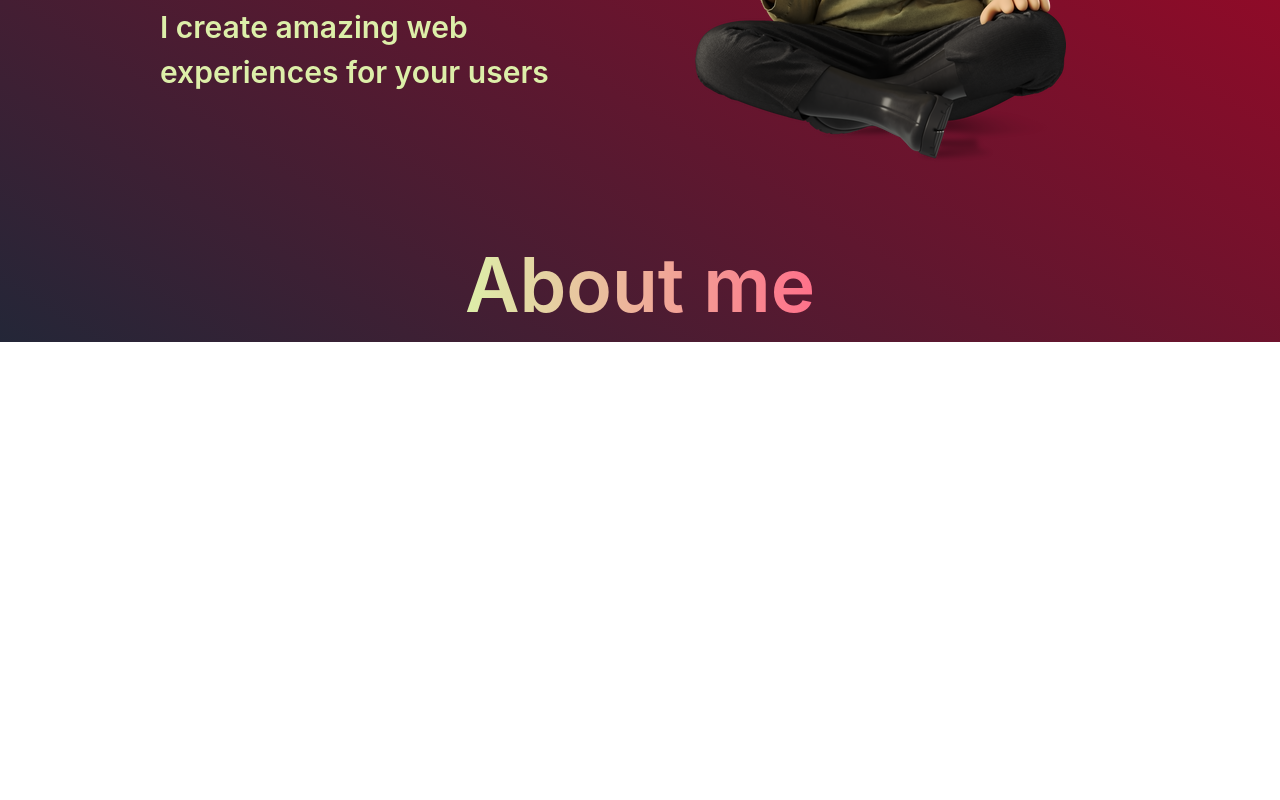
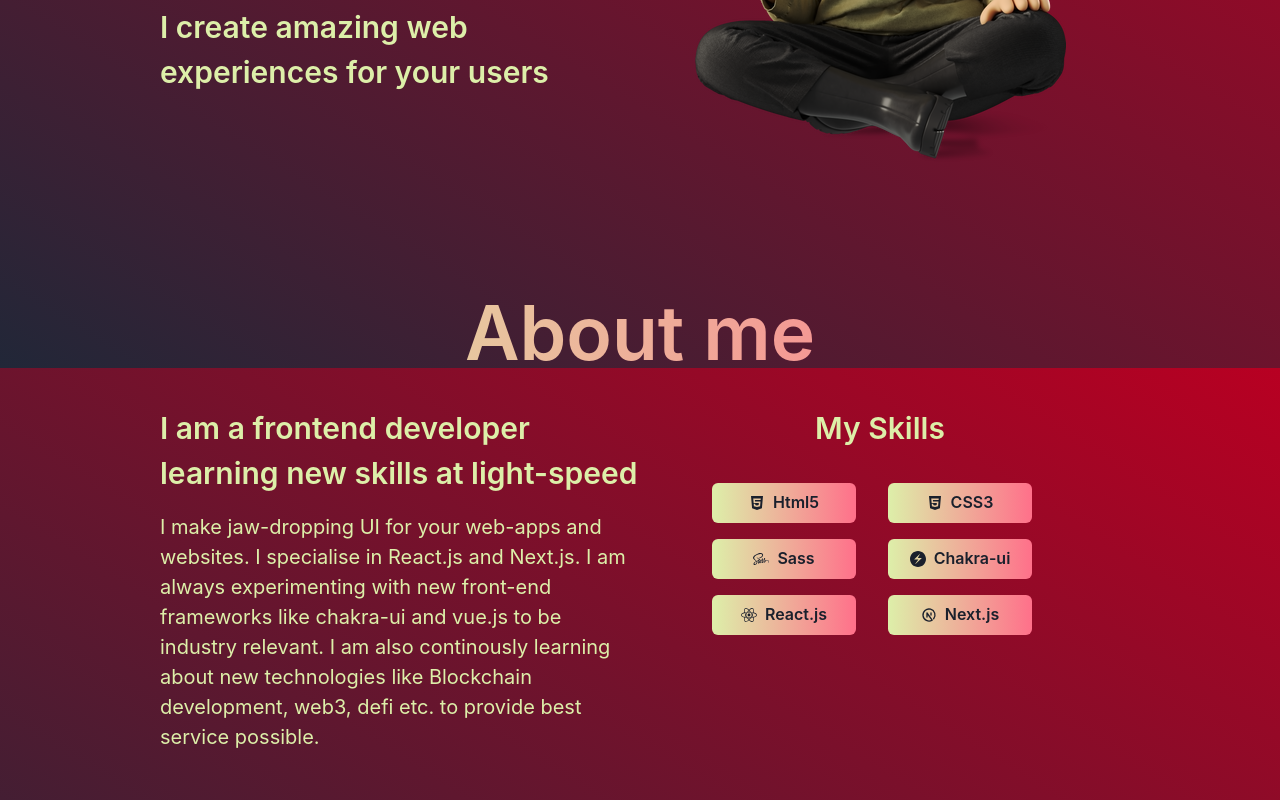
Before and after one commit to codantes/nextjs-portfolio, a Next.js app: page / in a window 1280 px wide. Shown: the part 432-1232 px from the top of the page. Before the commit the page ends 800 px from the top, so only its background shows below. Built offline with nearby package versions, Linux system fonts and the light colour scheme.

Commit message:
added about section component

```diff
--- a/components/About.js
+++ b/components/About.js
@@ -1,14 +1,194 @@
-import {Grid, GridItem, Text} from '@chakra-ui/react';
+import {Grid, GridItem, Text, Button} from '@chakra-ui/react';
+import {motion} from 'framer-motion';
+import {FaHtml5, FaCss3Alt, FaSass, FaReact} from 'react-icons/fa';
+import {SiChakraui, SiRedux} from 'react-icons/si';
+import { TbBrandNextjs } from 'react-icons/tb';
 
 const About = () => {
     return (
-        <Grid>
-            <GridItem>
+        <Grid
+        spacing='3rem'
+        w={['90%', '90%', '80%', '75%']}
+        gridTemplateColumns={['1fr', '1fr', '1fr', 'repeat(2,1fr)']}
+        alignItems='start'
+        justifyContent='center'
+        m='auto'
+        my='3rem'
+        as={motion.div}
+        initial={{
+            opacity : 0
+        }}
+        whileInView={{
+            opacity : 1
+        }}
+        transition={{
+            staggeredChilren : 0.3,
+            delayChildren : 0.5
+        }}
+        >
+            <GridItem
+            as={motion.div}
+            initial={{
+                opacity : 0
+            }}
+            whileInView={{
+                opacity : 1
+            }}
+            gridColumn='1/ span 2'
+            >
                 <Text
                 variant='gradientHeading'
+                textAlign='center'
                 >
                     About me
                 </Text>
+            </GridItem>
+
+            <GridItem
+            as={motion.div}
+            initial={{
+                opacity : 0
+            }}
+            whileInView={{
+                opacity : 1
+            }}
+            transition={{
+                staggeredChilren : 0.3,
+                delayChildren : 0.5
+            }}
+            >
+                <Text
+                variant='regularSubheading'
+                my='1rem'
+                as={motion.h2}
+                initial={{
+                    opacity : 0
+                }}
+                whileInView={{
+                    opacity : 1
+                }}
+                >
+                    I am a frontend developer learning new skills at light-speed
+                </Text>
+                <Text
+                variant='para'
+                textAlign={['center', 'center', 'left', 'left' ]}
+                as={motion.h2}
+                initial={{
+                    opacity : 0
+                }}
+                whileInView={{
+                    opacity : 1
+                }}
+                >
+                    I make jaw-dropping UI for your web-apps and websites. I specialise in React.js and Next.js. I am always experimenting with new front-end frameworks like chakra-ui and vue.js to be industry relevant. I am also continously learning about new technologies like Blockchain development, web3, defi etc. to provide best service possible.
+                </Text>
+            </GridItem>
+
+            <GridItem
+            gridColumnStart={['1', '1', '2', '2']}
+            as={motion.div}
+            initial={{
+                opacity : 0
+            }}
+            whileInView={{
+                opacity : 1
+            }}
+            transition={{
+                staggeredChilren : 0.3,
+                delayChildren : 0.5
+            }}
+            >
+                <Grid
+                gridTemplateColumns={['repeat(2, 1fr)', 'repeat(2, 1fr)', 'repeat(2, 1fr)', 'repeat(2, 1fr)']}
+                gap='1rem'
+                w='70%'
+                m='auto'
+                >
+                <GridItem
+                gridColumn='1/ span 2'
+                >
+                <Text
+                variant='regularSubheading'
+                textAlign='center'
+                my='1rem'
+                as={motion.h2}
+                initial={{
+                    opacity : 0
+                }}
+                whileInView={{
+                    opacity : 1
+                }}
+                >
+                    My Skills
+                </Text>
+                </GridItem>
+                <GridItem>
+                <Button
+                variant='solid'
+                bgGradient='linear(to-r, primaryLight, secondaryLight)'
+                leftIcon={<FaHtml5 />}
+                w='90%'
+                >
+                    Html5
+                </Button>
+                </GridItem>
+
+                <GridItem>
+                <Button
+                variant='solid'
+                bgGradient='linear(to-r, primaryLight, secondaryLight)'
+                leftIcon={<FaHtml5 />}
+                w='90%'
+                >
+                    CSS3
+                </Button>
+                </GridItem>
+
+                <GridItem>
+                <Button
+                variant='solid'
+                bgGradient='linear(to-r, primaryLight, secondaryLight)'
+                leftIcon={<FaSass />}
+                w='90%'
+                >
+                    Sass
+                </Button>
+                </GridItem>
+
+                <GridItem>
+                <Button
+                variant='solid'
+                bgGradient='linear(to-r, primaryLight, secondaryLight)'
+                leftIcon={<SiChakraui />}
+                w='90%'
+                >
+                    Chakra-ui
+                </Button>
+                </GridItem>
+
+                <GridItem>
+                <Button
+                variant='solid'
+                bgGradient='linear(to-r, primaryLight, secondaryLight)'
+                leftIcon={<FaReact />}
+                w='90%'
+                >
+                    React.js
+                </Button>
+                </GridItem>
+
+                <GridItem>
+                <Button
+                variant='solid'
+                bgGradient='linear(to-r, primaryLight, secondaryLight)'
+                leftIcon={<TbBrandNextjs />}
+                w='90%'
+                >
+                    Next.js
+                </Button>
+                </GridItem>
+                </Grid>
             </GridItem>
         </Grid>
      );
--- a/package.json
+++ b/package.json
@@ -13,7 +13,8 @@
     "framer-motion": "^6.3.11",
     "next": "12.1.6",
     "react": "18.1.0",
-    "react-dom": "18.1.0"
+    "react-dom": "18.1.0",
+    "react-icons": "^4.4.0"
   },
   "devDependencies": {
     "eslint": "8.17.0",
--- /dev/null
+++ b/styles/components/ButtonComponent.jsx
@@ -0,0 +1,11 @@
+export const ButtonStyle ={
+    variant : {
+        regular : {
+            colorScheme : 'primaryLight'
+
+        },
+        gradient : {
+            bgGradient : 'linear(to-r, primaryLight, secondaryLight)'
+        }
+    }
+}
--- a/styles/components/TextComponent.jsx
+++ b/styles/components/TextComponent.jsx
@@ -18,7 +18,7 @@ export const TextStyle = {
 
         para : {
             color : 'primaryLight',
-            textAlign : 'center',
+            textAlign : ['center', 'center', 'left', 'left' ],
             fontSize : ['18px', '18px', '20px', '20px'],
             textAlign : 'center'
         }
--- a/theme.js
+++ b/theme.js
@@ -1,5 +1,6 @@
 import {extendTheme} from '@chakra-ui/react';
 import { TextStyle as Text } from './styles/components/TextComponent';
+import {ButtonStyle as Button} from './styles/components/ButtonComponent';
 
 const colors = {
     primaryLight : 'rgb(221, 239, 169)',
@@ -10,7 +11,8 @@ const colors = {
 }
 
 const components = {
-    Text
+    Text,
+    Button
 }
 
 const theme = extendTheme({colors, components})
```
Also changed, not shown: components/Project.js (added), 1 other file (tests, documents, lock files or other folders).
